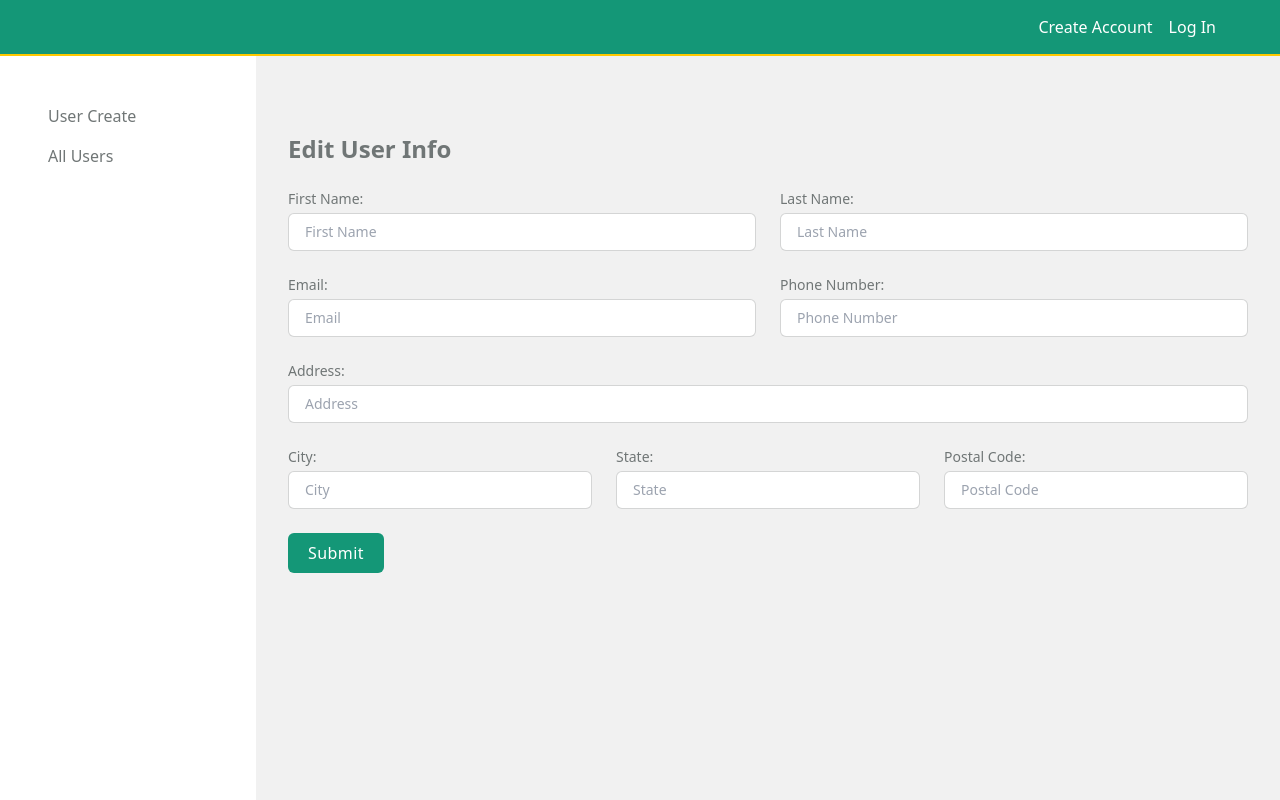
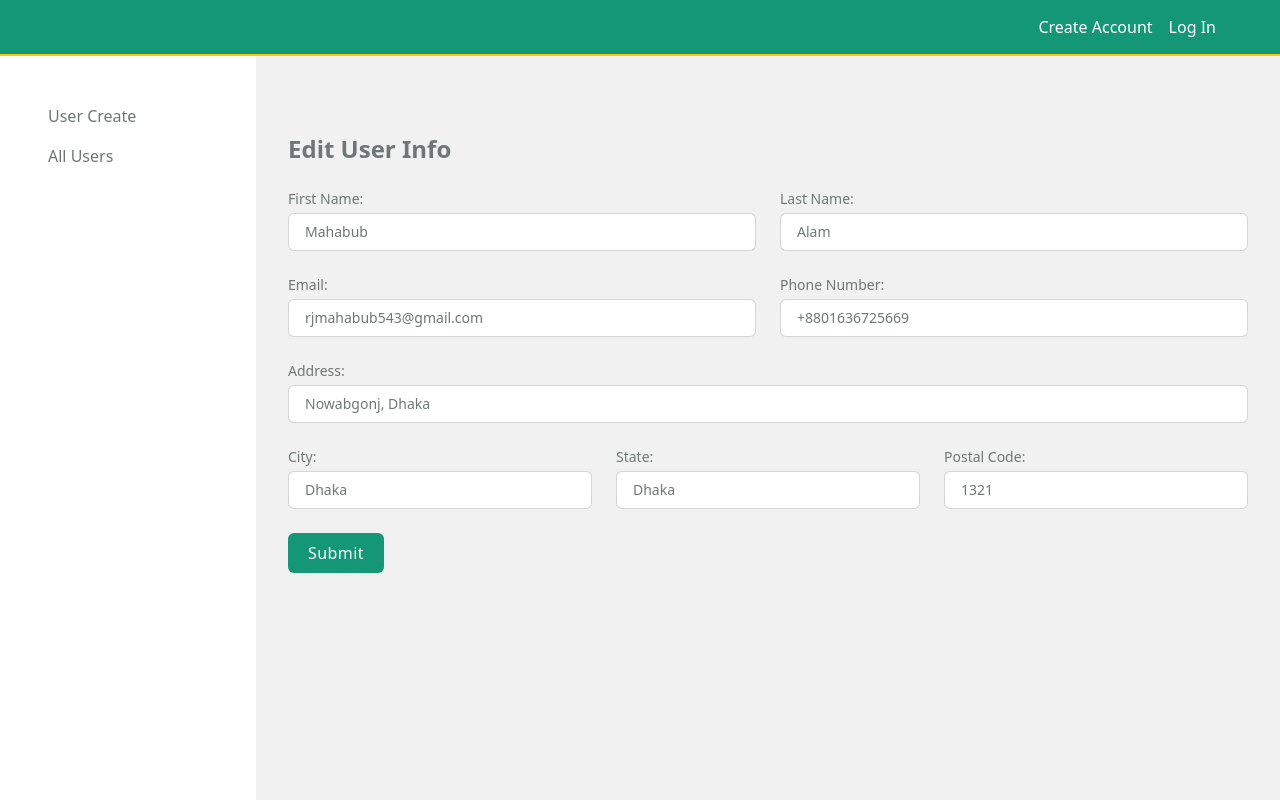
Before and after one commit to TFMahabub/task-hk-based-team, a React (Vite) app: page /user-edit/1 in a window 1280 px wide. Built offline with nearby package versions, Linux system fonts and the light colour scheme.

Commit message:
[DONE] user edit done

```diff
--- a/src/feauters/UserForm/userFormSlice.ts
+++ b/src/feauters/UserForm/userFormSlice.ts
@@ -44,10 +44,10 @@ export const userFormSlice = createSlice({
       state.userDatas = state.userDatas.filter((data) => data.id !== action.payload);
     },
     editUserInfo: (state, action: PayloadAction<UserInfo>) => {
-      // eslint-disable-next-line no-param-reassign
-      state.userDatas = state.userDatas.filter((user:UserInfo) => user.id !== action.payload?.id);
-      // eslint-disable-next-line no-param-reassign
-      state.userDatas = [...state.userDatas, action.payload];
+      const userID:number = parseFloat(action.payload.id);
+      const findIndexOfObject = state.userDatas.findIndex((data) => data.id === userID);
+
+      state.userDatas[findIndexOfObject] = action.payload;
     },
   },
 });
--- a/src/hooks/FindUserById.ts
+++ b/src/hooks/FindUserById.ts
@@ -1,7 +1,7 @@
 import { UserInfo } from '../components/globalTypes/userType';
 
-const FindUserById = (id:number | undefined | string, userDatas:UserInfo[]) => {
-  const findedUser = userDatas.find((user: UserInfo) => user.id === id);
+const FindUserById = (id:number, userDatas:UserInfo[]) => {
+  const findedUser = userDatas?.find((user: UserInfo) => user.id === id);
   return findedUser;
 };
 
--- a/src/pages/userCreate/UserCreate.tsx
+++ b/src/pages/userCreate/UserCreate.tsx
@@ -14,7 +14,6 @@ function UserCreate() {
   // redux
   const { userDatas } = useAppSelector((state: RootState) => state.userInfo);
   const dispatch = useAppDispatch();
-
   // states--------------------------------------
   const [loading, setLoading] = useState(false);
 
--- a/src/pages/userEdit/UserEdit.tsx
+++ b/src/pages/userEdit/UserEdit.tsx
@@ -9,7 +9,7 @@ import { RootState } from '../../app/store';
 import { UserInfo } from '../../components/globalTypes/userType';
 import SvgSpinners180RingWithBg from '../../components/utils/ReUse/SpinnerLoading';
 import TextPageHeader from '../../components/utils/ReUse/TextPageHeader';
-import { removeUserInfo, setUserInfo } from '../../feauters/UserForm/userFormSlice';
+import { editUserInfo } from '../../feauters/UserForm/userFormSlice';
 import FindUserById from '../../hooks/FindUserById';
 
 function UserEdit() {
@@ -18,7 +18,7 @@ function UserEdit() {
   const dispatch = useAppDispatch();
 
   const { id } = useParams();
-  const targetedUser = FindUserById(id, userDatas);
+  const targetedUser = FindUserById(parseFloat(id!), userDatas);
 
   // states--------------------------------------
   const [loading, setLoading] = useState(false);
@@ -32,14 +32,12 @@ function UserEdit() {
   const onSubmit: SubmitHandler<UserInfo> = (data) => {
     setLoading(true);
     setTimeout(() => {
-      dispatch(removeUserInfo(data.id));
-      dispatch(setUserInfo(data));
+      dispatch(editUserInfo({ ...data, id }));
       setLoading(false);
       toast.success('User Info Update Successfully.');
     }, 1000);
   };
 
-  if (!targetedUser) { <SvgSpinners180RingWithBg />; }
   return (
     <form action="" onSubmit={handleSubmit(onSubmit)} className="mt-sectionGap p-8 space-y-6">
       <TextPageHeader>Edit User Info</TextPageHeader>
@@ -52,10 +50,10 @@ function UserEdit() {
             defaultValue={targetedUser?.firstName}
             {...register('firstName', { required: true, maxLength: 20 })}
             placeholder="First Name"
-            className={`defaultInputStyle ${errors.firstName ? 'border-error focus:border-error' : 'border-gray/30 focus:border-primary'}`}
+            className={`defaultInputStyle ${errors?.firstName ? 'border-error focus:border-error' : 'border-gray/30 focus:border-primary'}`}
           />
           {
-            errors.firstName
+            errors?.firstName
           && <small className="text-error">This field is required</small>
           }
         </label>
@@ -67,10 +65,10 @@ function UserEdit() {
             defaultValue={targetedUser?.lastName}
             {...register('lastName', { required: true, maxLength: 20 })}
             placeholder="Last Name"
-            className={`defaultInputStyle ${errors.lastName ? 'border-error focus:border-error' : 'border-gray/30 focus:border-primary'}`}
+            className={`defaultInputStyle ${errors?.lastName ? 'border-error focus:border-error' : 'border-gray/30 focus:border-primary'}`}
           />
           {
-            errors.lastName
+            errors?.lastName
           && <small className="text-error">This field is required</small>
           }
         </label>
@@ -84,10 +82,10 @@ function UserEdit() {
             defaultValue={targetedUser?.email}
             {...register('email', { required: true, maxLength: 25 })}
             placeholder="Email"
-            className={`defaultInputStyle ${errors.email ? 'border-error focus:border-error' : 'border-gray/30 focus:border-primary'}`}
+            className={`defaultInputStyle ${errors?.email ? 'border-error focus:border-error' : 'border-gray/30 focus:border-primary'}`}
           />
           {
-            errors.email
+            errors?.email
           && <small className="text-error">This field is required</small>
           }
         </label>
@@ -99,10 +97,10 @@ function UserEdit() {
             defaultValue={targetedUser?.phoneNumber}
             {...register('phoneNumber', { required: true, maxLength: 14 })}
             placeholder="Phone Number"
-            className={`defaultInputStyle ${errors.phoneNumber ? 'border-error focus:border-error' : 'border-gray/30 focus:border-primary'}`}
+            className={`defaultInputStyle ${errors?.phoneNumber ? 'border-error focus:border-error' : 'border-gray/30 focus:border-primary'}`}
           />
           {
-            errors.phoneNumber
+            errors?.phoneNumber
           && <small className="text-error">This field is required</small>
           }
         </label>
@@ -115,10 +113,10 @@ function UserEdit() {
           defaultValue={targetedUser?.address}
           {...register('address', { required: true, maxLength: 60 })}
           placeholder="Address"
-          className={`defaultInputStyle ${errors.address ? 'border-error focus:border-error' : 'border-gray/30 focus:border-primary'}`}
+          className={`defaultInputStyle ${errors?.address ? 'border-error focus:border-error' : 'border-gray/30 focus:border-primary'}`}
         />
         {
-            errors.address
+            errors?.address
           && <small className="text-error">This field is required</small>
           }
       </label>
@@ -131,10 +129,10 @@ function UserEdit() {
             defaultValue={targetedUser?.city}
             {...register('city', { required: true, maxLength: 20 })}
             placeholder="City"
-            className={`defaultInputStyle ${errors.city ? 'border-error focus:border-error' : 'border-gray/30 focus:border-primary'}`}
+            className={`defaultInputStyle ${errors?.city ? 'border-error focus:border-error' : 'border-gray/30 focus:border-primary'}`}
           />
           {
-            errors.city
+            errors?.city
           && <small className="text-error">This field is required</small>
           }
         </label>
@@ -146,10 +144,10 @@ function UserEdit() {
             defaultValue={targetedUser?.state}
             {...register('state', { required: true, maxLength: 20 })}
             placeholder="State"
-            className={`defaultInputStyle ${errors.state ? 'border-error focus:border-error' : 'border-gray/30 focus:border-primary'}`}
+            className={`defaultInputStyle ${errors?.state ? 'border-error focus:border-error' : 'border-gray/30 focus:border-primary'}`}
           />
           {
-            errors.state
+            errors?.state
           && <small className="text-error">This field is required</small>
           }
         </label>
@@ -161,10 +159,10 @@ function UserEdit() {
             defaultValue={targetedUser?.postalCode}
             {...register('postalCode', { required: true, maxLength: 20 })}
             placeholder="Postal Code"
-            className={`defaultInputStyle ${errors.postalCode ? 'border-error focus:border-error' : 'border-gray/30 focus:border-primary'}`}
+            className={`defaultInputStyle ${errors?.postalCode ? 'border-error focus:border-error' : 'border-gray/30 focus:border-primary'}`}
           />
           {
-            errors.postalCode
+            errors?.postalCode
           && <small className="text-error">This field is required</small>
           }
         </label>
```
